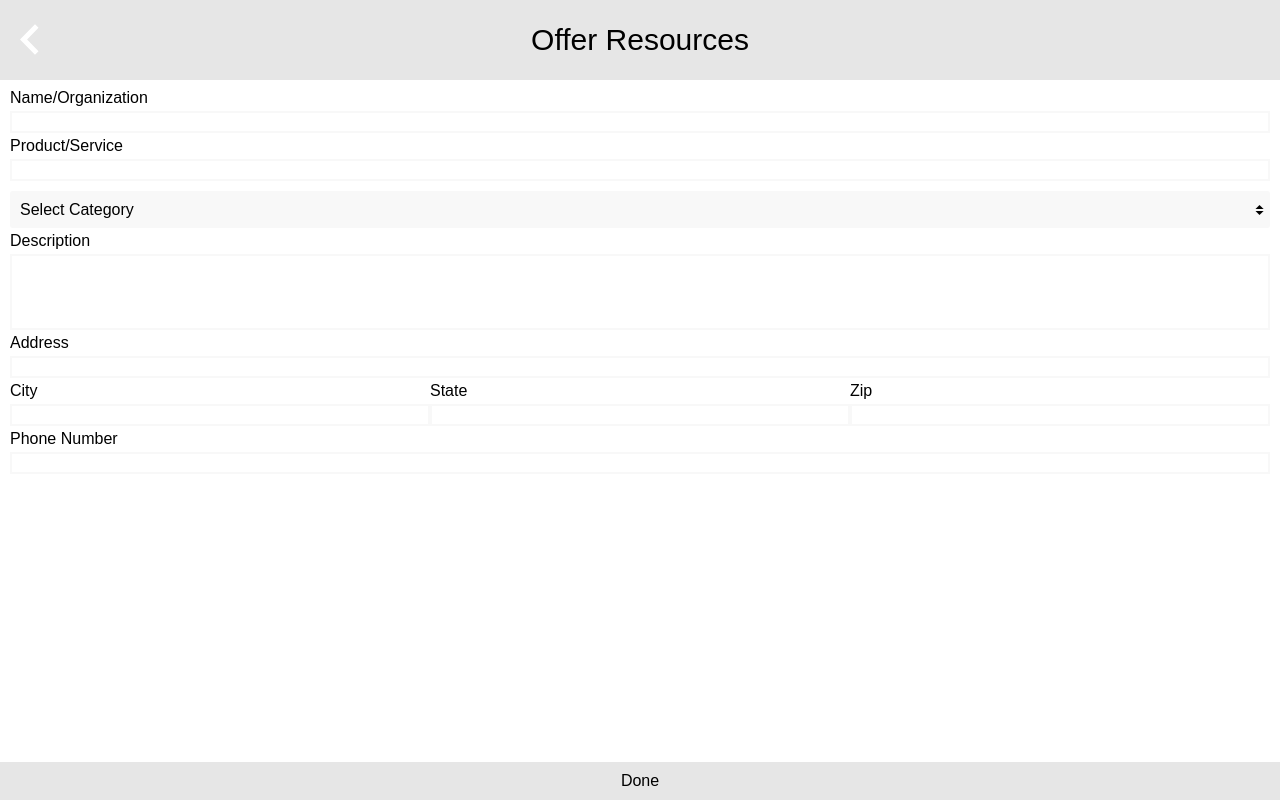
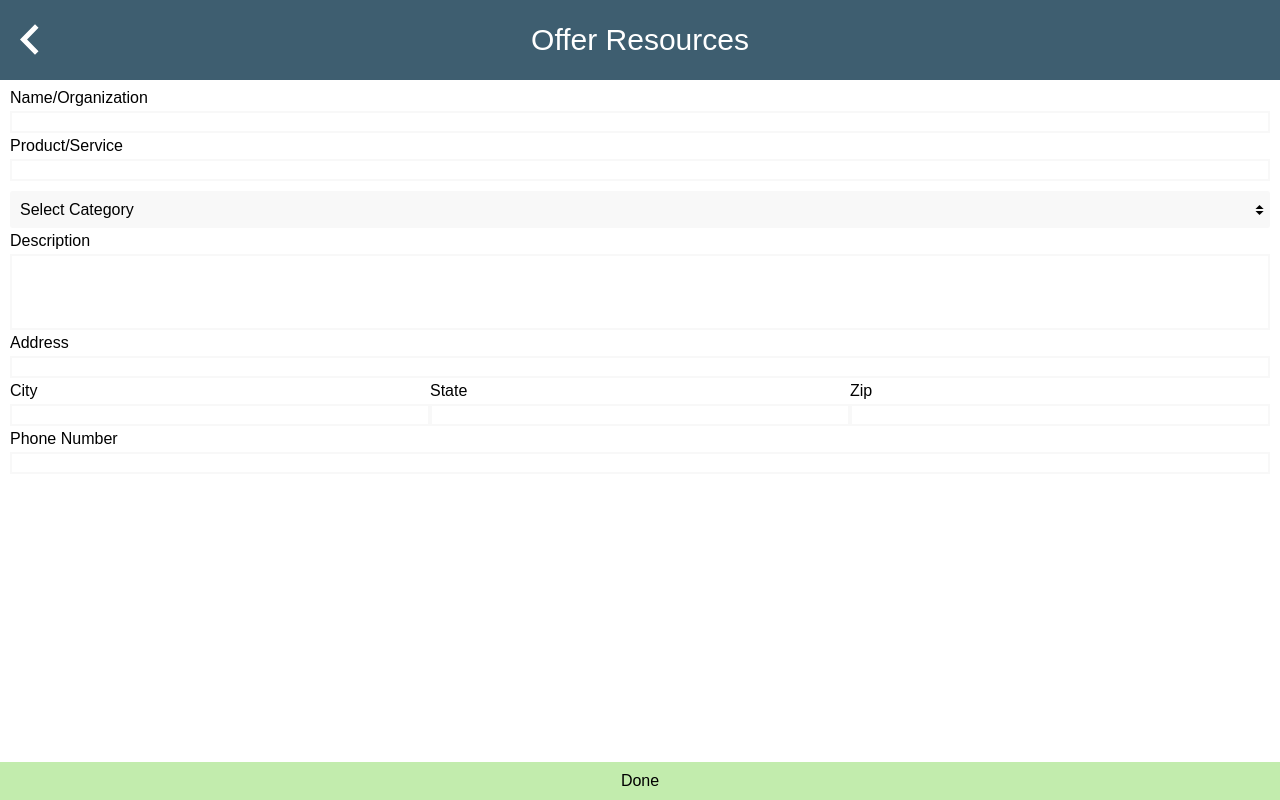
Before and after one commit to JimboKirkland/Frelief, a plain HTML site: page offering_signup.html in a window 1280 px wide. Drawn offline with nearby package versions, Linux system fonts and the light colour scheme; a web font is replaced by a local one.

Commit message:
colors changed

```diff
--- a/css/index.css
+++ b/css/index.css
@@ -49,7 +49,7 @@ button {
   padding: 15px 0;
   margin: 10px 0;
   text-align: center;
-  background-color: rgba(184, 233, 134, 0.8);
+  background-color: rgba(194, 236, 173, 0.8);
   -webkit-transition: all .25s;;
   -moz-transition: all .25s;;
   -o-transition: all .25s;;
--- a/css/offering_signup.css
+++ b/css/offering_signup.css
@@ -52,7 +52,8 @@ video {
   display: flex;
   align-items: center;
   justify-content: center;
-  background-color: rgb(230, 230, 230);
+  background-color: #3E5E70;
+  color: #ffffff;
 }
 
 #back {
@@ -110,6 +111,7 @@ button {
 }
 
 #done {
+  background-color: #C2ECAD;
   position: absolute;
   bottom: 0;
   margin: 0;
--- a/css/search_pg.css
+++ b/css/search_pg.css
@@ -59,7 +59,7 @@ hr {
   align-items: center;
   width: 100%;
   height: 125px;
-  background-color: rgb(230, 230, 230);
+  background-color: #3E5E70;
 }
 
 #back-title {
@@ -77,7 +77,12 @@ hr {
   }
 
 #title {
+  color: #ffffff;
   font-size: 30px;
+}
+
+#filter-title {
+  color: #ffffff;
 }
 
 #filter {
@@ -105,12 +110,12 @@ hr {
   padding: 6.5px 20px;
   border-radius: 5px;
   cursor: pointer;
-  background-color: #f8f8f8;
+  background-color: #C2ECAD;
   color: #000000;
 }
 
 #map-button:hover {
-  background-color: #f2f2f2;
+  background-color: rgb(159, 208, 110);
 }
 
 #post-container {
--- a/map.css
+++ b/map.css
@@ -20,7 +20,8 @@ body {
   display: flex;
   align-items: center;
   justify-content: center;
-  background-color: rgb(230, 230, 230);
+  background-color: #3E5E70;
+  color: #ffffff;
 }
 
 #back {
```
Also changed, not shown: search_pg.html (+1 -1 lines), 1 other file.
